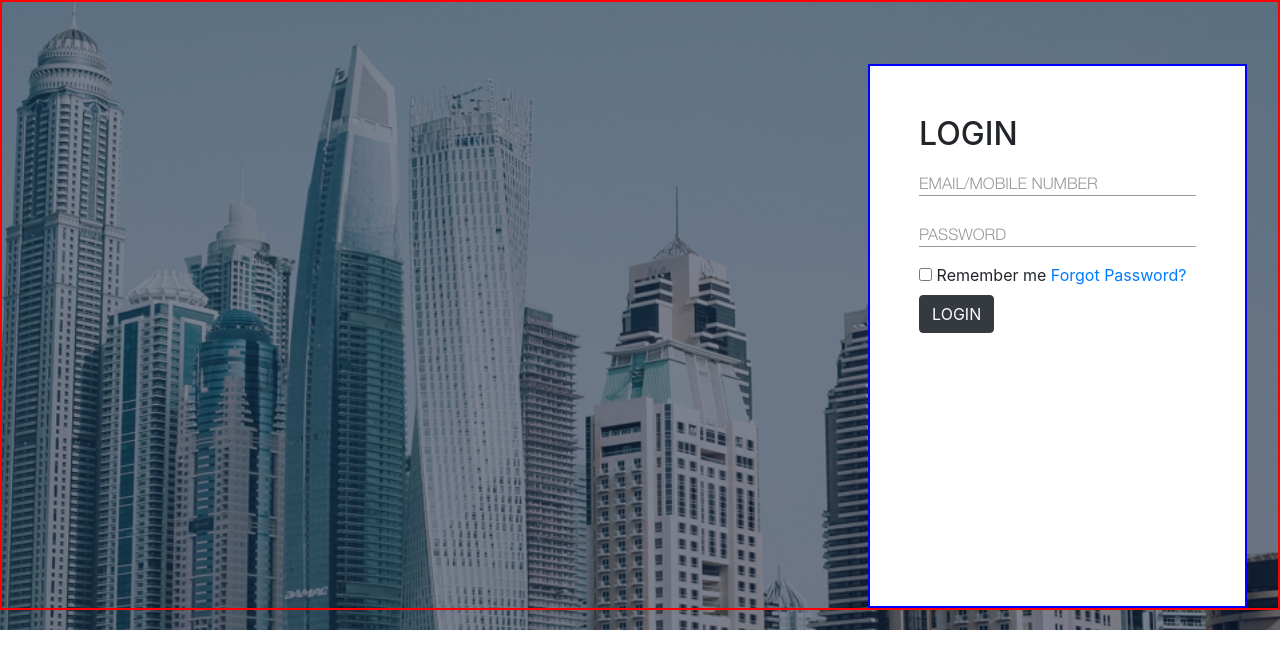
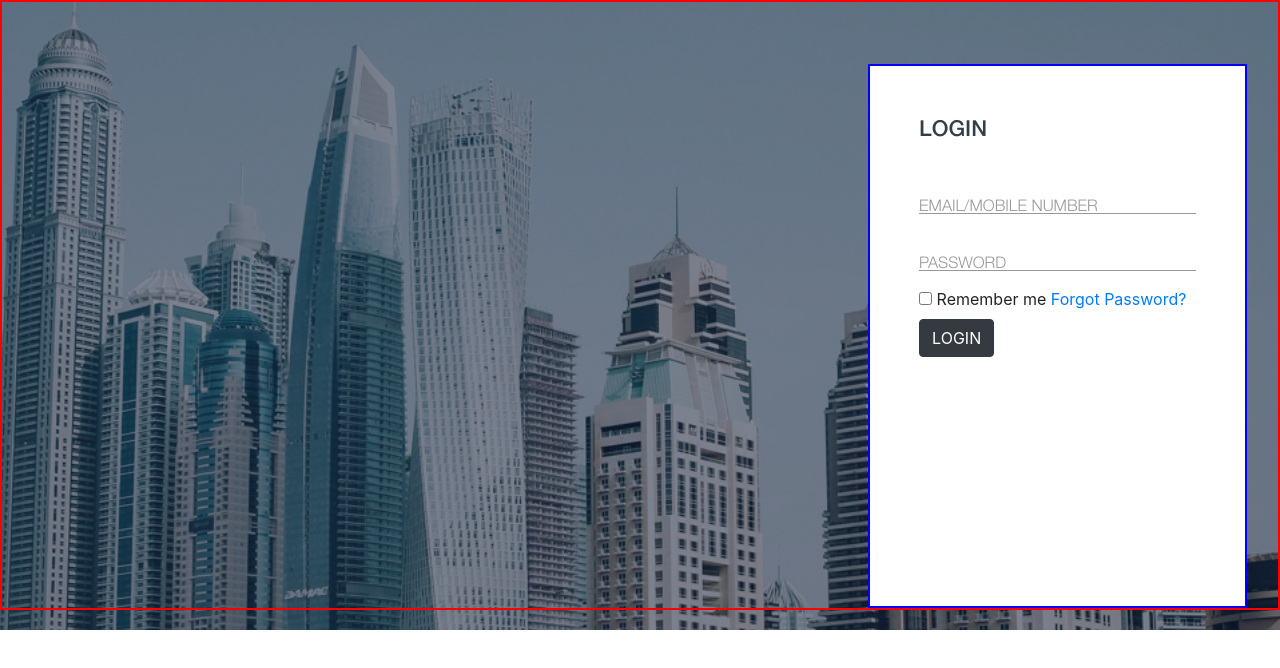
Before and after one commit to VineshDeloIn/DPAM, a website: page loginNew.html in a window 1280 px wide. Drawn offline with Linux system fonts and the light colour scheme; a web font is replaced by a local one.

Commit message:
new login code --anushka

```diff
--- a/Assets/css/loginNew.css
+++ b/Assets/css/loginNew.css
@@ -11,39 +11,39 @@ border: 2px solid red;
 }
 
 
-.loginForm {
+#loginForm {
     background: #ffffff;
     padding: 12.5%;
     margin-top: 15.6%;
     margin-right: 4%;
     height: 68vh;
-border: 2px solid blue;
+    border: 2px solid blue;
 }
 
-.loginForm .loginInput {
+.login-top .loginInput {
     position: relative;
 }
 
-.loginForm .loginInput input {
+.login-top .loginInput input {
     width: 100%;
     box-sizing: border-box;
     box-shadow: none;
     outline: none;
     border: none;
     border-bottom: 1px solid #999;
-    padding: 5px 0;
-    font-size:16px;
+    padding: 4% 0;
+    font-size: 12px;
     font-family: HelveticaNeueReg;
-    font-weight: normal;
+    font-weight: 500;
     font-style: normal;
     font-stretch: normal;
     letter-spacing: normal;
     color: #243745;
 }
 
-.loginForm .loginInput label {
+.login-top .loginInput label {
     position: absolute;
-    top: 10px;
+    top: 49%;
     color: #999;
     transition: .5s;
     left: 0%;
@@ -52,16 +52,35 @@ border: 2px solid blue;
     font-size: 16px;
 }
 
-.loginForm .loginInput input:focus ~ label,
-.loginForm .loginInput input:focus ~ valid
+.login-top .loginInput input:focus ~ label,
+.login-top .loginInput input:focus ~ valid
  {
-    top: -9px;
-    left: 0px;
-    color: grey;
-    font-size: 12px;
+    top: -1%;
+    left: 0%;
+    font-family: HelveticaNeueMed;
+    font-size: 10px;
+    font-weight: normal;
+    font-style: normal;
+    font-stretch: normal;
+    line-height: 1.2;
+    letter-spacing: 1.7px;
+    color: #cbcfd6;
 }
 
-.loginForm .loginInput input:focus,
-.loginForm .loginInput input:valid{
+.login-top .loginInput input:focus,
+.login-top .loginInput input:valid {
    border-bottom: 1px solid grey;
 }
+
+#loginText {
+    width: 69px;
+    height: 26px;
+    font-family: HelveticaNeueMed;
+    font-size: 22px;
+    font-weight: 500;
+    font-style: normal;
+    font-stretch: normal;
+    line-height: normal;
+    letter-spacing: normal;
+    color: #333f48;
+}
--- a/loginNew.html
+++ b/loginNew.html
@@ -25,8 +25,9 @@
     <div class="landing-backg container-fluid">
         <div class="login-top row justify-content-end">
             <div class="col-12 col-sm-6 col-md-6 col-lg-4">
-                <form class="loginForm" action="">
-                    <h2>LOGIN</h2>
+                <form id="loginForm"  action="" novalidate>
+                    <h2 id="loginText">LOGIN</h2>
+                    <br>
                     <div class="form-group loginInput">
                         <input type="text" id="mail" name="" required>
                         <label id="loginEmailMobTxt">EMAIL/MOBILE NUMBER</label>
```
